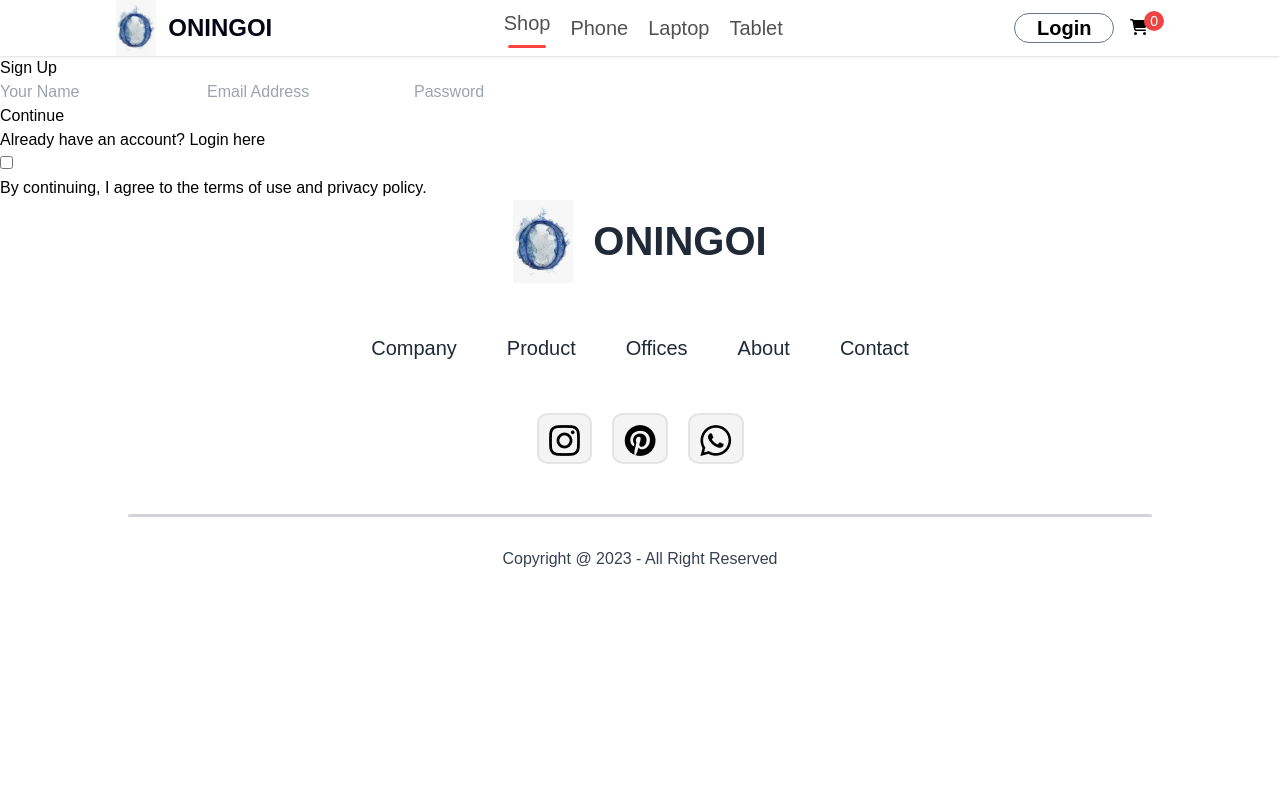
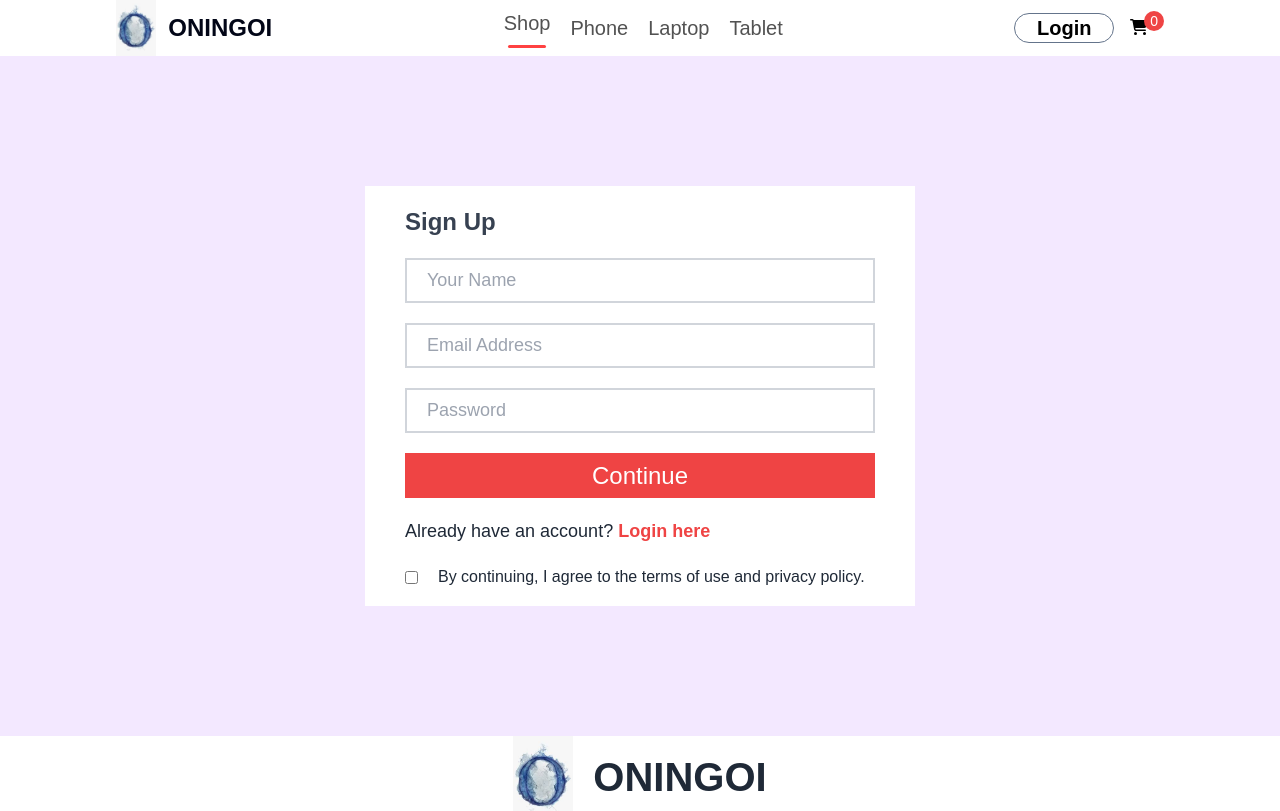
Before and after one commit to Sheddiey/ecommerce-project, a React (Create React App) app: page /login in a window 1280 px wide. Shown: the top 811 px of the page. Built offline with nearby package versions, Linux system fonts and the light colour scheme.

Commit message:
completed styling for the login page

```diff
--- a/src/Pages/LoginSignup.jsx
+++ b/src/Pages/LoginSignup.jsx
@@ -2,17 +2,31 @@ import React from "react";
 
 const LoginSignup = () => {
   return (
-    <div className="">
-      <div className="">
-        <h1>Sign Up</h1>
-        <form className="">
-          <input type="text" placeholder="Your Name" />
-          <input type="email" placeholder="Email Address" />
-          <input type="password" placeholder="Password" />
+    <div className="w-[100%] h-[85vh] bg-purple-100 flex">
+      <div className="w-[550px] h-[420px] bg-white m-[auto] py-[20px] px-[40px]">
+        <h1 className="font-bold text-gray-700 text-2xl">Sign Up</h1>
+        <form className="flex flex-col gap-[20px] mt-[20px]">
+          <input
+            className="h-[45px] w-[100%] pl-[20px] border-2 border-solid border-gray-300 text-gray-800 text-[18px] outline-none"
+            type="text"
+            placeholder="Your Name"
+          />
+          <input
+            className="h-[45px] w-[100%] pl-[20px] border-2 border-solid border-gray-300 text-gray-800 text-[18px] outline-none"
+            type="email"
+            placeholder="Email Address"
+          />
+          <input
+            className="h-[45px] w-[100%] pl-[20px] border-2 border-solid border-gray-300 text-gray-800 text-[18px] outline-none"
+            type="password"
+            placeholder="Password"
+          />
         </form>
-        <button>Continue</button>
-        <p className="">Already have an account? <span>Login here</span></p>
-        <div>
+        <button className="w-[100%] h-[45px] text-white border-none text-[24px] bg-red-500 font-medium cursor-pointer mt-[20px]">Continue</button>
+        <p className="mt-[20px] text-[18px] text-gray-800 font-medium">
+          Already have an account? <span className="text-red-500 font-semibold">Login here</span>
+        </p>
+        <div className="flex items-center mt-[20px] gap-[20px] text-gray-800 text-[16px] font-medium">
           <input type="checkbox" name="" id="" />
           <p>By continuing, I agree to the terms of use and privacy policy.</p>
         </div>
```
